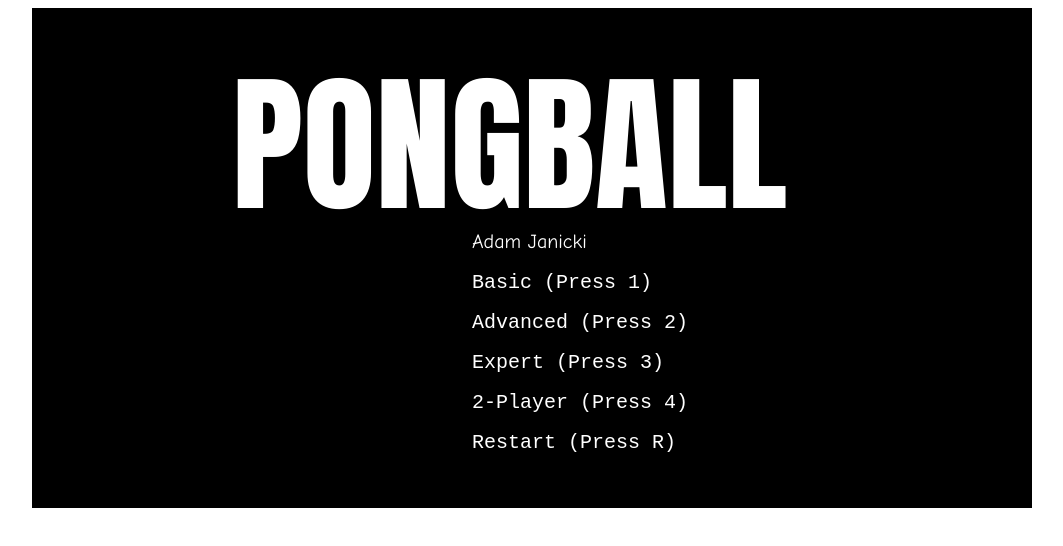
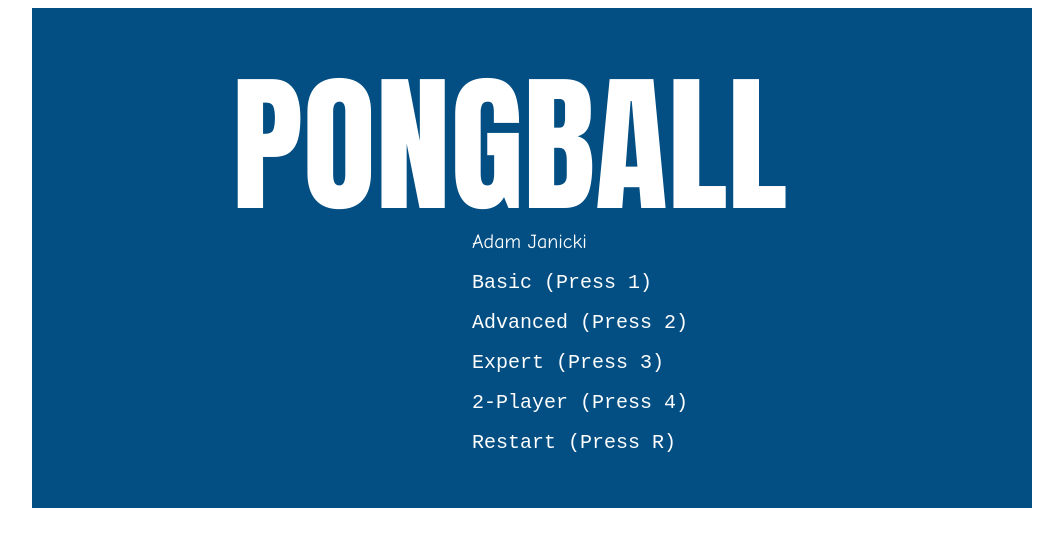
Before and after one commit to adamjanicki2/PongBall, a plain HTML site: page index.html in a window 1280 px wide. Shown: the whole page, without its empty margins (108-1171 px from the left). Drawn offline with Linux system fonts and the light colour scheme.

Commit message:
Update RealPong.css

```diff
--- a/RealPong.css
+++ b/RealPong.css
@@ -1,6 +1,6 @@
 canvas
 {
-    background: rgb(0, 0, 0);
+    background: #034f84;
     display: block;
     margin: 0 auto;
 }
```
